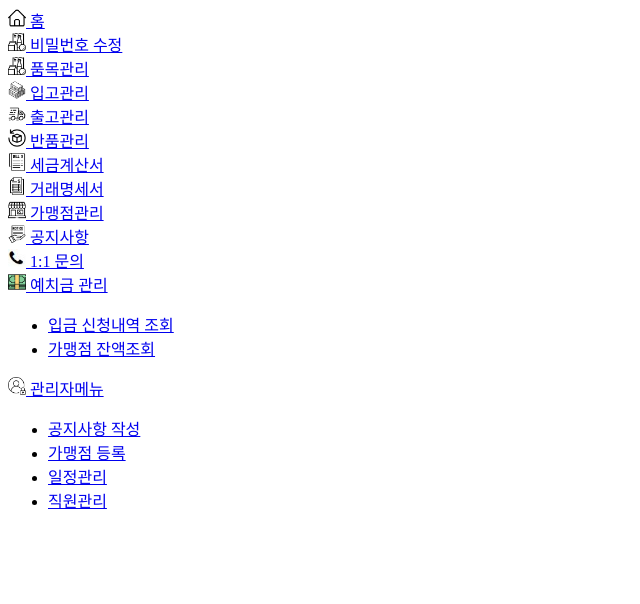
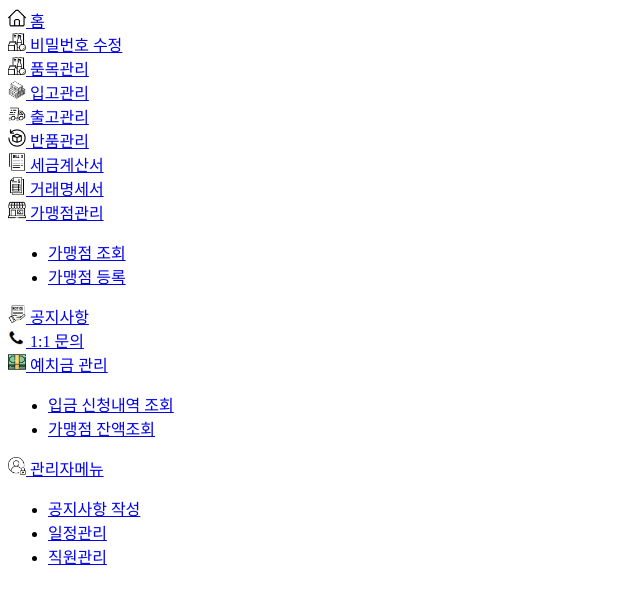
Before and after one commit to minsukim0743/chickenstock-minsu, a Spring app: template src/main/resources/templates/common/adminSidebar.html in a window 1280 px wide. Shown: the top 604 px of the page, without its empty margins (0-640 px from the left). Run offline with Thymeleaf, Linux system fonts and the light colour scheme; the template is opened without the code that fills it, so the values that code supplies are empty; some of the project's set-up classes (security, data sources, template engines, error pages and the like) are left out, and stand-ins take their place; database files in the repository are not loaded.

Commit message:
sidebar 수정

```diff
--- a/src/main/java/com/chicken/project/store/controller/StoreController.java
+++ b/src/main/java/com/chicken/project/store/controller/StoreController.java
@@ -67,7 +67,7 @@ public class StoreController {
     @GetMapping("/admin/delete")
     public String deleteStore(HttpServletRequest request, RedirectAttributes rttr) throws Exception {
 
-        /* 가맹점 명  가져오기 */
+        /* 가맹점 명 가져오기 */
         String storeName = request.getParameter("storeName");
         log.info("[storeController] storeName : " + storeName);
 
--- a/src/main/resources/templates/common/adminSidebar.html
+++ b/src/main/resources/templates/common/adminSidebar.html
@@ -45,8 +45,16 @@
       <a href="/billTax/tsbilltaxList" title=""><img src="/images/bill.png" width="18px" height="18px"> 거래명세서</a>
     </div>
 
-    <div class="accordion_dep type1 ">
-      <a href="/store/admin/list" title=""><img src="/images/shop.png" width="18px" height="18px"> 가맹점관리</a>
+    <div class="accordion_dep type2">
+      <a href="#" title=""><img src="/images/shop.png" width="18px" height="18px"> 가맹점관리</a>
+      <ul>
+        <li>
+          <a href="/store/admin/list" title="">가맹점 조회</a>
+        </li>
+        <li>
+          <a href="/store/admin/insert" title="">가맹점 등록</a>
+        </li>
+      </ul>
     </div>
 
     <div class="accordion_dep type1 ">
@@ -77,9 +85,6 @@
           <a href="/notice/admin/insert" title="">공지사항 작성</a>
         </li>
         <li>
-          <a href="/store/admin/insert" title="">가맹점 등록</a>
-        </li>
-        <li>
           <a th:href="@{/calendar/calendar}" title="">일정관리</a>
         <li>
           <a th:href="@{/empList/empList}" title="">직원관리</a>
```
